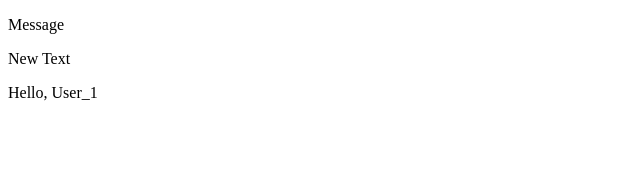
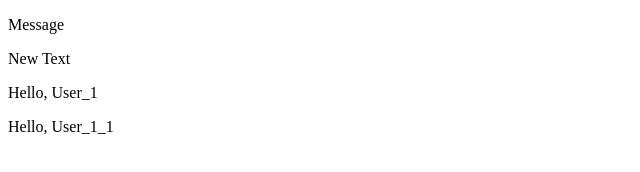
Before and after one commit to GenBlock13/JS-Test, a plain HTML site: page index.html in a window 1280 px wide. Shown: the full height of the page, 0-640 px from the left. Drawn offline with Linux system fonts and the light colour scheme.

Commit message:
User1_comm3

```diff
--- a/index.html
+++ b/index.html
@@ -9,5 +9,6 @@
     <p>Message</p>
     <p>New Text</p>
     <p>Hello, User_1 </p>
+    <p>Hello, User_1_1 </p>
 </body>
 </html>
```
